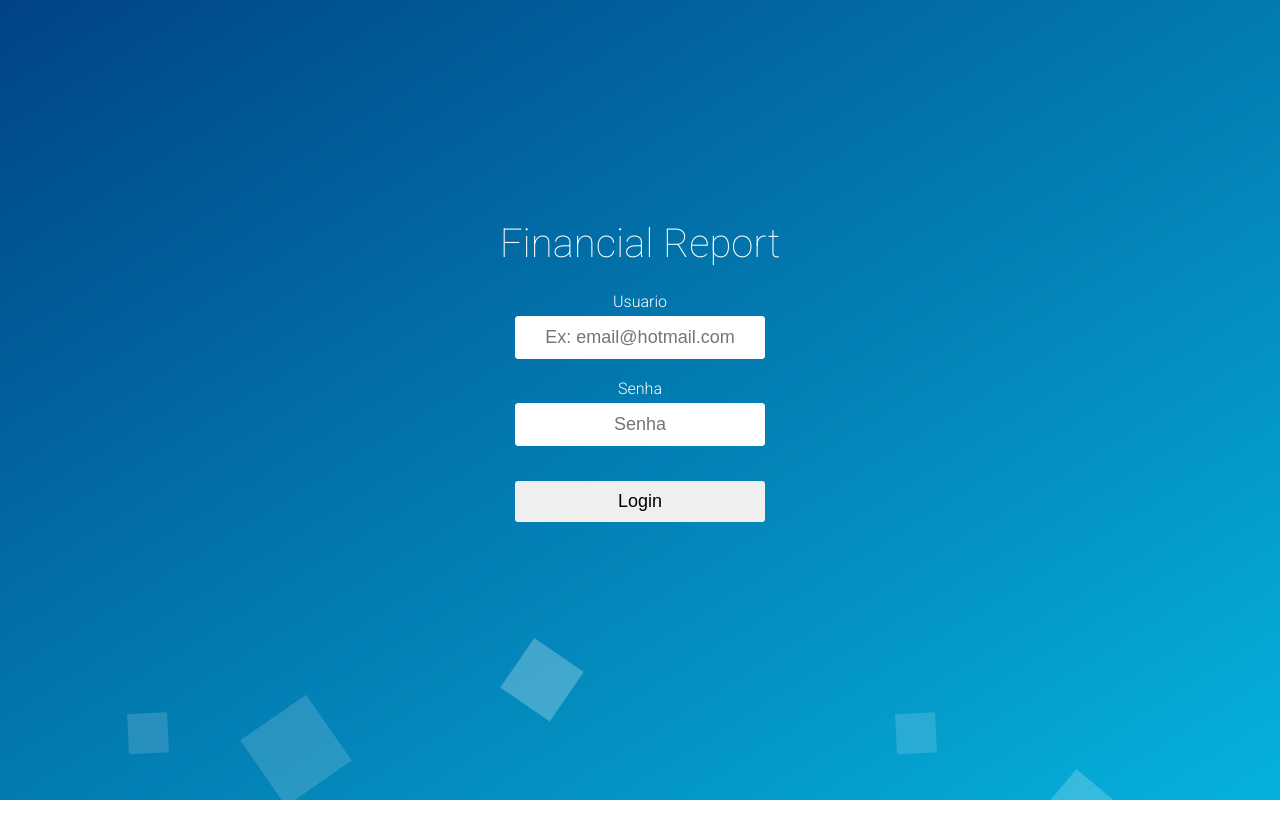
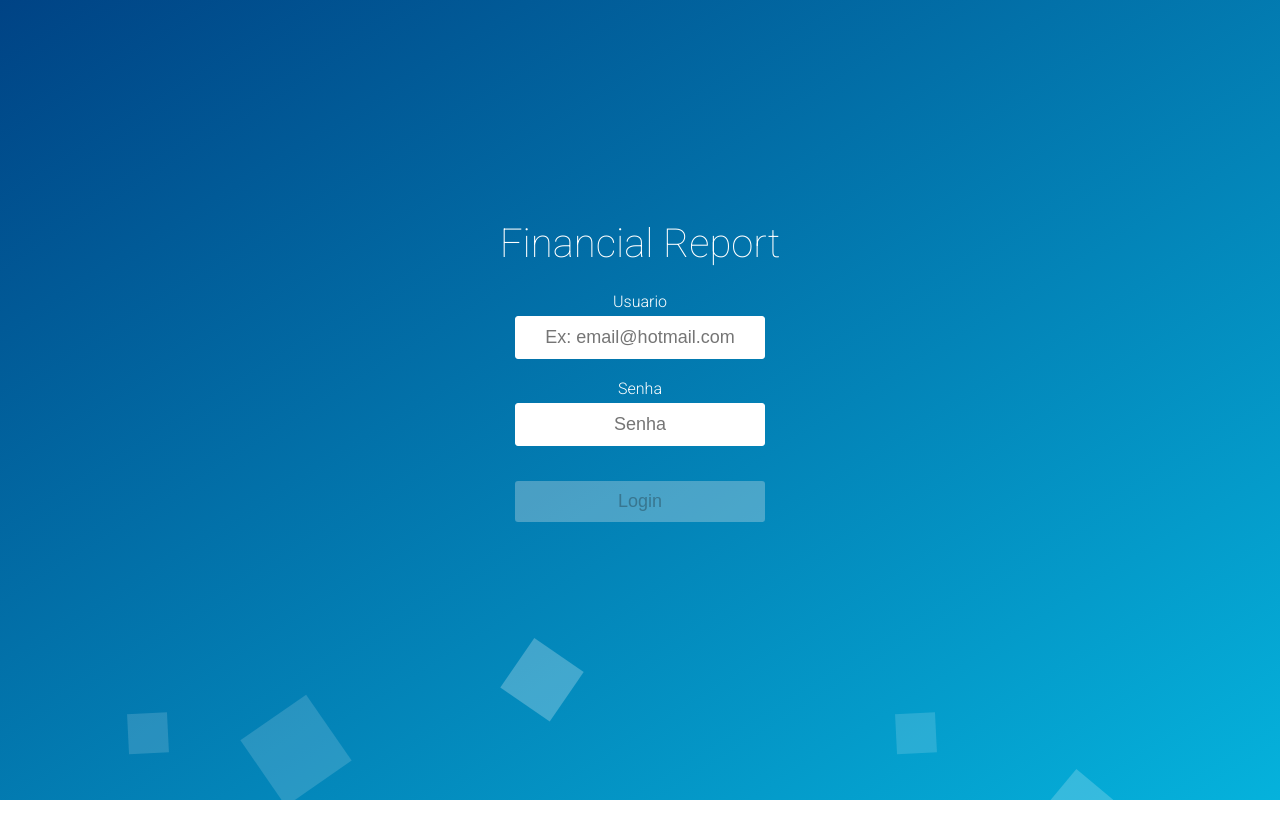
Before and after one commit to HenriqueSuel/financial-report, an Angular app: page / in a window 1280 px wide. Shown: the top 838 px of the page. Built offline with nearby package versions, Linux system fonts and the light colour scheme.

Commit message:
creating function that validates or user

```diff
--- a/src/app/app.module.ts
+++ b/src/app/app.module.ts
@@ -5,6 +5,7 @@ import { AppRoutingModule } from './app-routing.module';
 import { AppComponent } from './app.component';
 import { LoginComponent } from './pages/login/login.component';
 import { BubblesComponent } from './components/bubbles/bubbles.component';
+import { ReactiveFormsModule } from '@angular/forms';
 
 @NgModule({
   declarations: [
@@ -14,7 +15,8 @@ import { BubblesComponent } from './components/bubbles/bubbles.component';
   ],
   imports: [
     BrowserModule,
-    AppRoutingModule
+    AppRoutingModule,
+    ReactiveFormsModule,
   ],
   providers: [],
   bootstrap: [AppComponent]
--- a/src/app/pages/login/login.component.html
+++ b/src/app/pages/login/login.component.html
@@ -3,21 +3,21 @@
         <div class="card__header">
             <h1>Financial Report</h1>
         </div>
+        <form class="form-horizontal" [formGroup]="formUserRegister" (ngSubmit)="submitForm()">
         <div class="card__body">
-                <form class="form">
                 <div class="form_group">
                     <label for="">Usuario</label>
-                        <input type="text" placeholder="Ex: email@hotmail.com">
+                    <input type="text" placeholder="Ex: email@hotmail.com" formControlName="email">
                 </div>
                 <div class="form_group">
                     <label for="">Senha</label>
-                        <input type="password" placeholder="Senha">
+                    <input type="password" placeholder="Senha" formControlName="password">
+                </div>
+            </div>
+            <div class="card__footer">
+                <button type="submit" id="login-button" [disabled]="!formUserRegister.valid" >Login</button>
             </div>
         </form>
     </div>
-            <div class="card__footer">
-                <button type="submit" id="login-button">Login</button>
-            </div>
-        </div>
     <app-bubbles></app-bubbles>
 </section>
--- a/src/app/pages/login/login.component.scss
+++ b/src/app/pages/login/login.component.scss
@@ -1,6 +1,6 @@
 .container {
     background: #004385;
-    background: linear-gradient(top left, #004385 0%, #05b2dc 100%);
+    background: linear-gradient(to top left, #004385 0%, #05b2dc 100%);
     background: linear-gradient(to bottom right, #004385 0%, #05b2dc 100%);
     height: 100vh;
     display: flex;
@@ -8,7 +8,6 @@
     align-items: center;
     overflow: hidden;
 }
-
 
 .card {
     max-width: 600px;
@@ -42,5 +41,8 @@
             font-size: 18px;
             transition-duration: 0.25s;
         }
+        button:disabled {
+            cursor: not-allowed;
+        }
     }
 }
--- a/src/app/pages/login/login.component.ts
+++ b/src/app/pages/login/login.component.ts
@@ -1,4 +1,5 @@
 import { Component, OnInit } from '@angular/core';
+import { FormGroup, FormBuilder, Validators } from '@angular/forms';
 
 @Component({
   selector: 'app-login',
@@ -7,9 +8,25 @@ import { Component, OnInit } from '@angular/core';
 })
 export class LoginComponent implements OnInit {
 
-  constructor() { }
+  public formUserRegister: FormGroup;
+
+  constructor(
+    private fb: FormBuilder,
+  ) { }
 
   ngOnInit(): void {
+    this.newFormUser();
+  }
+
+  private newFormUser() {
+    const passwordRegex = /(?=^.{8,}$)((?=.*\d)|(?=.*\W+))(?![.\n])(?=.*[A-Z])(?=.*[a-z])(?=.*[!"#$%&'()*+,-./{}|~€‚ƒ„…†‡ˆ‰Š‹ŒŽ‘’“”•–—˜™š›œžŸ¡¢£¤¥¦§¨©ª«¬®¯°±²³´µ¶·¸¹º»¼½¾¿:;<>=.?@[\]\\^_`~]).{6,12}$/
+    this.formUserRegister = this.fb.group({
+      email: ['', Validators.compose([Validators.email])],
+      password: ['', Validators.compose([Validators.required, Validators.pattern(passwordRegex)])],
+    });
+  }
+
+  public submitForm() {
   }
 
 }
```
Lines whose indentation alone changed are shown as unchanged.
